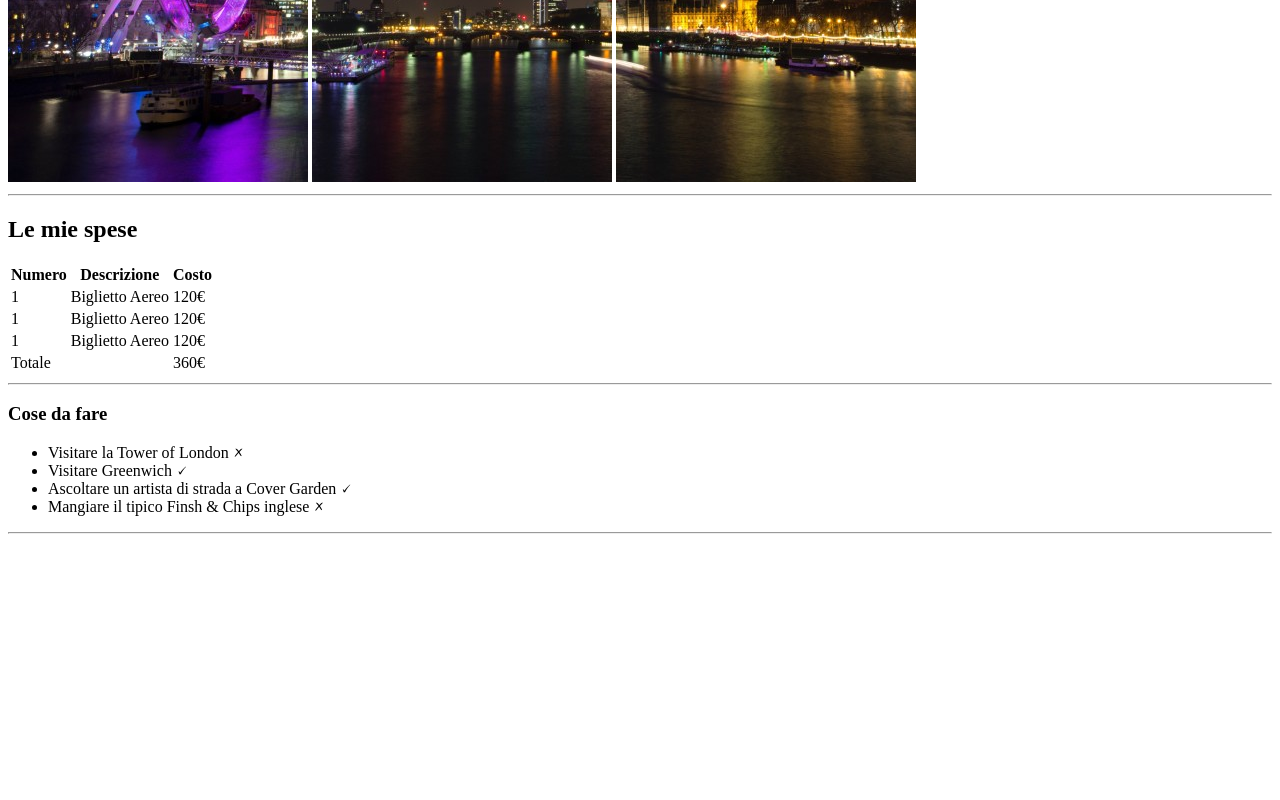
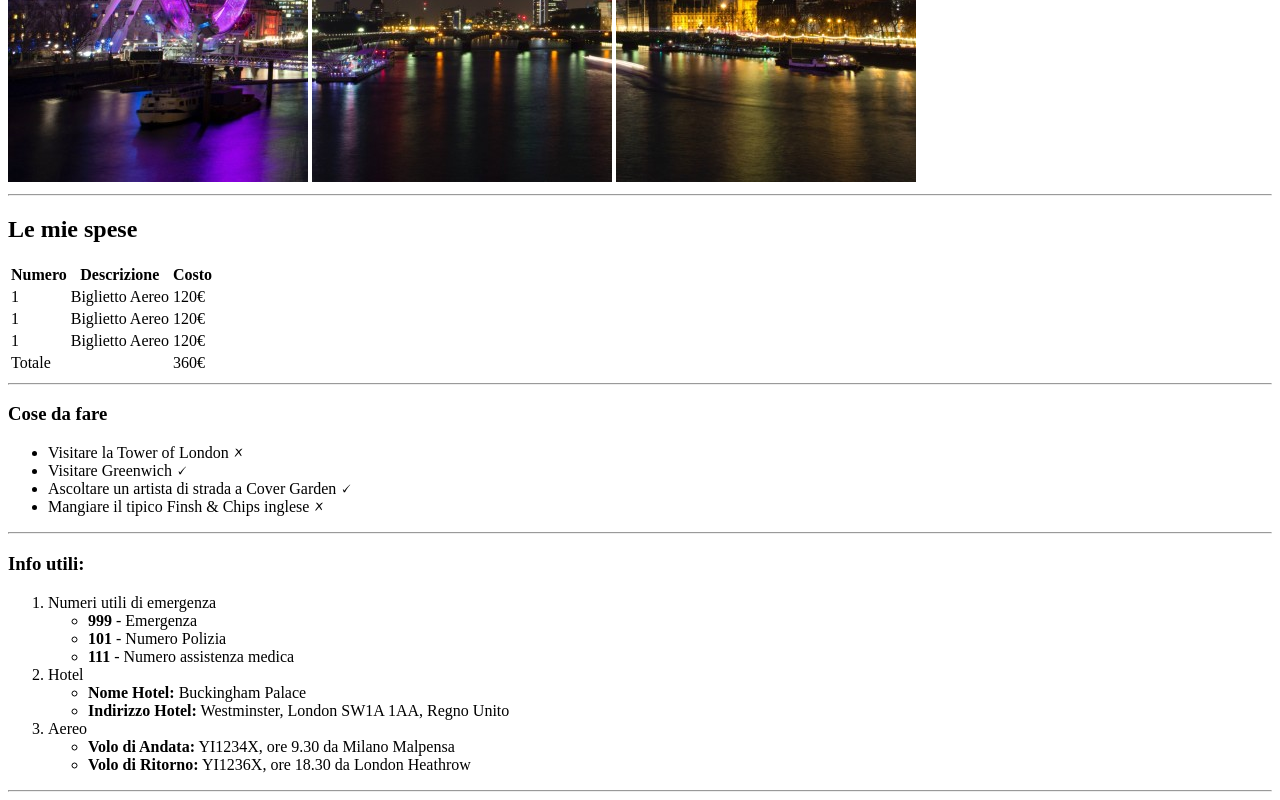
Before and after one commit to 5oN1A/html-london-trip, a plain HTML site: page index.html in a window 1280 px wide. Shown: the part 516-1316 px from the top of the page. Before the commit the page ends 1058 px from the top, so only its background shows below. Drawn offline with Linux system fonts and the light colour scheme.

Commit message:
Main - Terza sezione

```diff
--- a/index.html
+++ b/index.html
@@ -66,6 +66,33 @@
             </ul>
             <hr>
         </section>
+        <section>
+            <!--Terza sezione: Contiene una lista ordinata con sottoliste non ordinate-->
+            <h3>Info utili:</h3>
+            <ol>
+                <li>Numeri utili di emergenza
+                    <ul>
+                        <li><strong>999</strong> - Emergenza</li>
+                        <li><strong>101</strong> - Numero Polizia</li>
+                        <li><strong>111</strong> - Numero assistenza medica</li>
+                    </ul>
+                </li>
+                <li>Hotel
+                    <ul>
+                        <li><strong>Nome Hotel:</strong> Buckingham Palace</li>
+                        <li><strong>Indirizzo Hotel:</strong> Westminster, London SW1A 1AA, Regno Unito</li>
+                    </ul>
+                </li>
+                <li>
+                    Aereo
+                    <ul>
+                        <li><strong>Volo di Andata:</strong> YI1234X, ore 9.30 da Milano Malpensa</li>
+                        <li><strong>Volo di Ritorno:</strong> YI1236X, ore 18.30 da London Heathrow</li>
+                    </ul>
+                </li>
+            </ol>
+            <hr>
+        </section>
     </main>
 </body>
 
```
